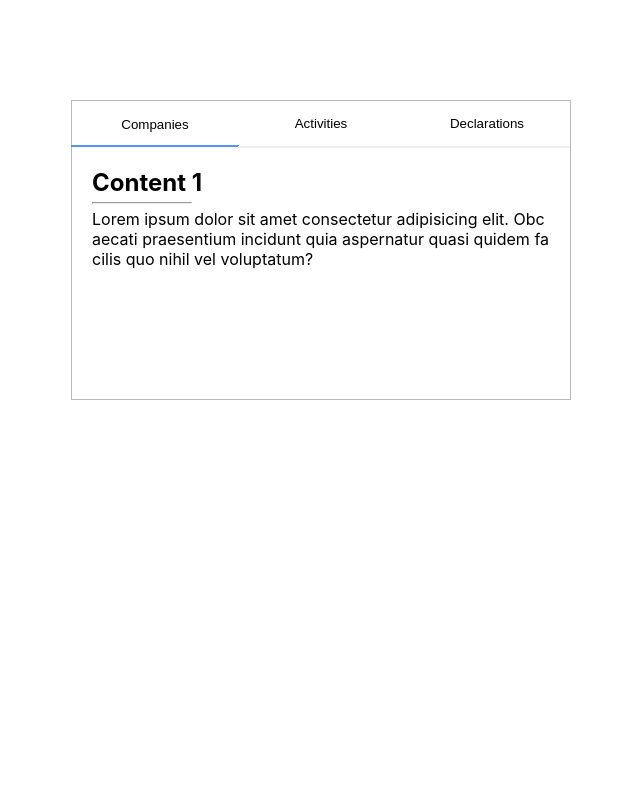
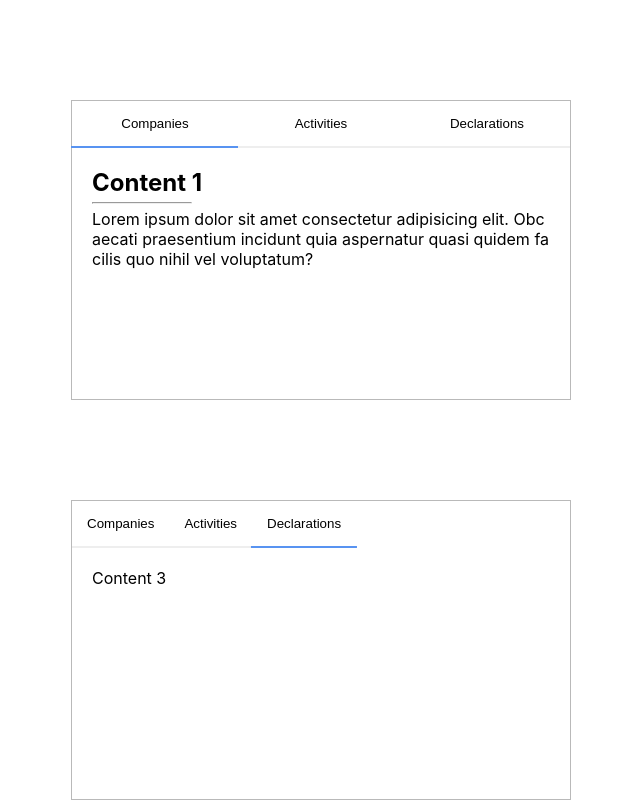
Before and after one commit to chicoumbetov/react_tab_nav, a React (Create React App) app: page / in a window 1280 px wide. Shown: the whole page, without its empty margins (319-959 px from the left). Built offline with nearby package versions, Linux system fonts and the light colour scheme.

Commit message:
Bootstrap tabs

```diff
--- a/package.json
+++ b/package.json
@@ -11,8 +11,10 @@
     "@types/node": "^16.11.26",
     "@types/react": "^17.0.43",
     "@types/react-dom": "^17.0.14",
+    "bootstrap": "^5.1.3",
     "gh-pages": "^3.2.3",
     "react": "^18.0.0",
+    "react-bootstrap": "^2.2.3",
     "react-dom": "^18.0.0",
     "react-scripts": "5.0.0",
     "typescript": "^4.6.3",
--- a/src/App.css
+++ b/src/App.css
@@ -22,12 +22,13 @@ body {
 
 .bloc-tabs {
   display: flex;
+  list-style-type: none;
 }
 .tabs {
-
+  flex: 1;
   padding: 15px;
   text-align: center;
-  width: 50%;
+  /* width: 50%;*/
   /*background: rgba(128, 128, 128, 0.075);*/
   background: none;
   cursor: pointer;
@@ -45,7 +46,7 @@ body {
 
 .active-tabs  {
   background: white;
-  border-bottom: 1px solid transparent;
+  /*border-bottom: 1px solid transparent;*/
 }
 
 .active-tabs::before {
@@ -57,7 +58,7 @@ body {
   transform: translateX(-50%);
   width: calc(100% + 2px);
   height: 2px;
-  bottom: 0;
+  bottom: -2px;
   background: rgb(88, 147, 241);
 }
 
--- a/src/App.tsx
+++ b/src/App.tsx
@@ -1,12 +1,14 @@
 import React from 'react';
 
 import './App.css';
-import Tabs from "./components/tabs/Tabs";
+import TabsPage from "./components/tabs/TabsPage";
+import BSTabs from "./components/tabs/BSTabs";
 
 function App() {
   return (
     <div className="App">
-      <Tabs/>
+      <TabsPage/>
+      <BSTabs/>
     </div>
   );
 }
--- a/src/components/tabs/BSTabs.tsx
+++ b/src/components/tabs/BSTabs.tsx
@@ -1,9 +1,51 @@
-import React from "react";
+import React, {useState} from "react";
+import {Tab, Tabs} from "react-bootstrap";
+import '../../App.css';
+
+export enum Page {
+    COMPANIES,
+    ACTIVITIES,
+    DECLARATIONS,
+}
 
 const BSTabs = () => {
+    const [key, setKey] = useState("declarations");
 
     return(
-        <>BS tabs</>
+        <div className="container">
+            <Tabs
+                id="controlled-tab-example"
+                activeKey={key}
+                defaultActiveKey={"declarations"}
+                onSelect={(k) => { if (k) setKey(k) }}
+                className="bloc-tabs"
+            >
+                <Tab
+                    eventKey="companies"
+                    title="Companies"
+                    tabClassName={key === 'companies' ? 'tabs active-tabs' : 'tabs'}
+                    className={key === 'companies' ? "content  active-content" : "content"}
+                >
+                    Content 1
+                </Tab>
+                <Tab
+                    eventKey="activities"
+                    title="Activities"
+                    tabClassName={key === 'activities' ? 'tabs active-tabs' : 'tabs'}
+                    className={key === 'activities' ? "content  active-content" : "content"}
+                >
+                    Content 2
+                </Tab>
+                <Tab
+                    eventKey="declarations"
+                    title="Declarations"
+                    tabClassName={key === 'declarations' ? 'tabs active-tabs' : 'tabs'}
+                    className={key === 'declarations' ? "content  active-content" : "content"}
+                >
+                    Content 3
+                </Tab>
+            </Tabs>
+        </div>
     )
 }
 
--- a/src/components/tabs/Tabs.tsx
+++ /dev/null
@@ -1,74 +0,0 @@
-import { useState } from "react";
-import "../../App.css";
-
-const Tabs = () => {
-    const [toggleState, setToggleState] = useState(1)
-    const toggleTab = (index: number) => setToggleState(index);
-
-    return (
-        <div className="container">
-            <div className="bloc-tabs">
-                <button
-                    className={toggleState === 1 ? "tabs active-tabs" : "tabs"}
-                    onClick={() => toggleTab(1)}
-                >
-                    Companies
-                </button>
-                <button
-                    className={toggleState === 2 ? "tabs active-tabs" : "tabs"}
-                    onClick={() => toggleTab(2)}
-                >
-                    Activities
-                </button>
-                <button
-                    className={toggleState === 3 ? "tabs active-tabs" : "tabs"}
-                    onClick={() => toggleTab(3)}
-                >
-                    Declarations
-                </button>
-            </div>
-
-            <div className="content-tabs">
-                <div
-                    className={toggleState === 1 ? "content  active-content" : "content"}
-                >
-                    <h2>Content 1</h2>
-                    <hr />
-                    <p>
-                        Lorem ipsum dolor sit amet consectetur adipisicing elit. Obcaecati
-                        praesentium incidunt quia aspernatur quasi quidem facilis quo nihil
-                        vel voluptatum?
-                    </p>
-                </div>
-
-                <div
-                    className={toggleState === 2 ? "content  active-content" : "content"}
-                >
-                    <h2>Content 2</h2>
-                    <hr />
-                    <p>
-                        Lorem ipsum dolor sit amet consectetur adipisicing elit. Sapiente
-                        voluptatum qui adipisci.
-                    </p>
-                </div>
-
-                <div
-                    className={toggleState === 3 ? "content  active-content" : "content"}
-                >
-                    <h2>Content 3</h2>
-                    <hr />
-                    <p>
-                        Lorem ipsum dolor sit amet, consectetur adipisicing elit. Eos sed
-                        nostrum rerum laudantium totam unde adipisci incidunt modi alias!
-                        Accusamus in quia odit aspernatur provident et ad vel distinctio
-                        recusandae totam quidem repudiandae omnis veritatis nostrum
-                        laboriosam architecto optio rem, dignissimos voluptatum beatae
-                        aperiam voluptatem atque. Beatae rerum dolores sunt.
-                    </p>
-                </div>
-            </div>
-        </div>
-    );
-}
-
-export default Tabs;
--- /dev/null
+++ b/src/components/tabs/TabsPage.tsx
@@ -0,0 +1,77 @@
+import { useState } from "react";
+import "../../App.css";
+
+const TabsPage = () => {
+    const [toggleState, setToggleState] = useState(1)
+    const toggleTab = (index: number) => setToggleState(index);
+
+    return (
+       <>
+           <div className="container">
+               <div className="bloc-tabs">
+                   <button
+                       className={toggleState === 1 ? "tabs active-tabs" : "tabs"}
+                       onClick={() => toggleTab(1)}
+                   >
+                       Companies
+                   </button>
+                   <button
+                       className={toggleState === 2 ? "tabs active-tabs" : "tabs"}
+                       onClick={() => toggleTab(2)}
+                   >
+                       Activities
+                   </button>
+                   <button
+                       className={toggleState === 3 ? "tabs active-tabs" : "tabs"}
+                       onClick={() => toggleTab(3)}
+                   >
+                       Declarations
+                   </button>
+               </div>
+
+               <div className="content-tabs">
+                   <div
+                       className={toggleState === 1 ? "content  active-content" : "content"}
+                   >
+                       <h2>Content 1</h2>
+                       <hr />
+                       <p>
+                           Lorem ipsum dolor sit amet consectetur adipisicing elit. Obcaecati
+                           praesentium incidunt quia aspernatur quasi quidem facilis quo nihil
+                           vel voluptatum?
+                       </p>
+                   </div>
+
+                   <div
+                       className={toggleState === 2 ? "content  active-content" : "content"}
+                   >
+                       <h2>Content 2</h2>
+                       <hr />
+                       <p>
+                           Lorem ipsum dolor sit amet consectetur adipisicing elit. Sapiente
+                           voluptatum qui adipisci.
+                       </p>
+                   </div>
+
+                   <div
+                       className={toggleState === 3 ? "content  active-content" : "content"}
+                   >
+                       <h2>Content 3</h2>
+                       <hr />
+                       <p>
+                           Lorem ipsum dolor sit amet, consectetur adipisicing elit. Eos sed
+                           nostrum rerum laudantium totam unde adipisci incidunt modi alias!
+                           Accusamus in quia odit aspernatur provident et ad vel distinctio
+                           recusandae totam quidem repudiandae omnis veritatis nostrum
+                           laboriosam architecto optio rem, dignissimos voluptatum beatae
+                           aperiam voluptatem atque. Beatae rerum dolores sunt.
+                       </p>
+                   </div>
+               </div>
+           </div>
+            <div/>
+       </>
+    );
+}
+
+export default TabsPage;
```
Also changed, not shown: 1 other file (tests, documents, lock files or other folders).
